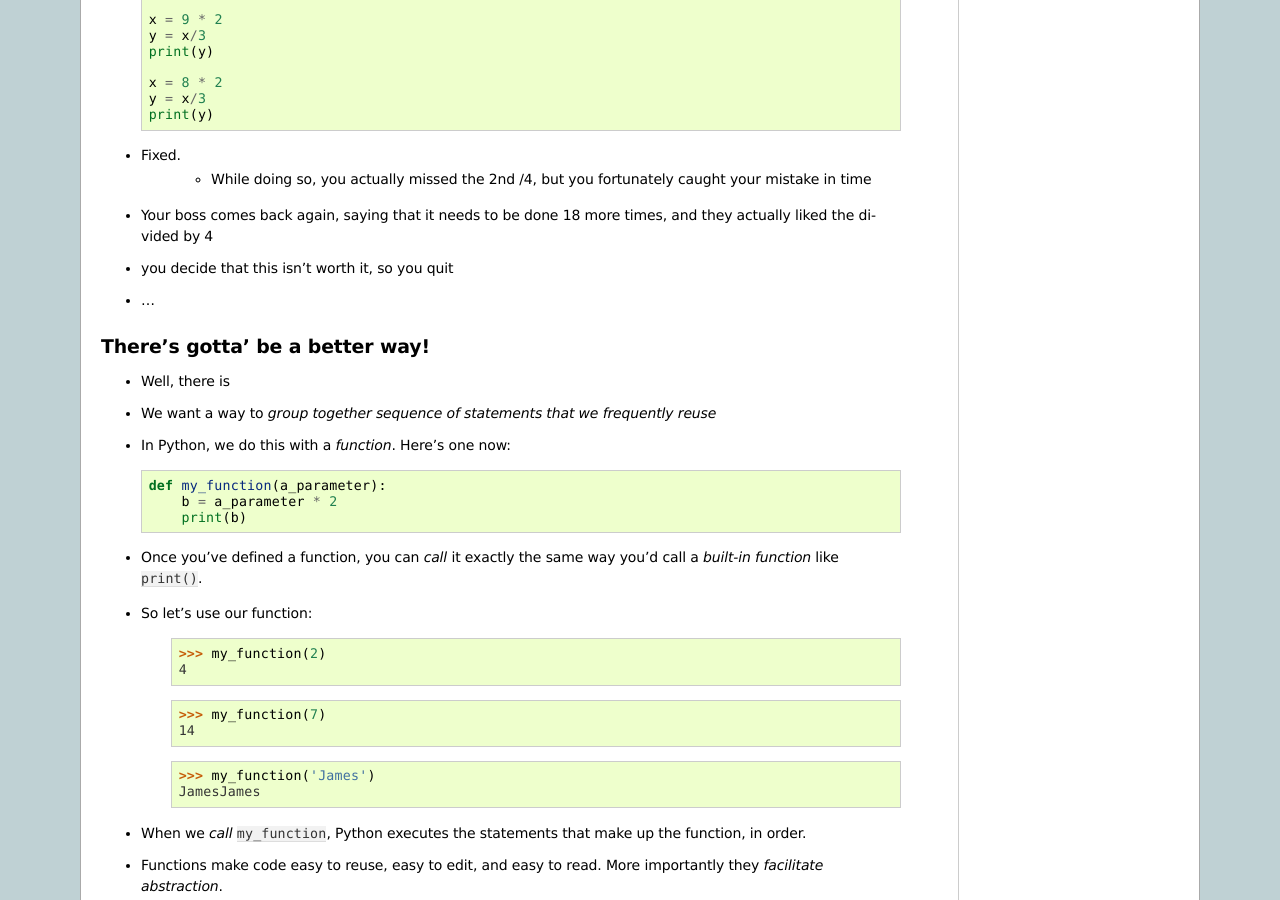
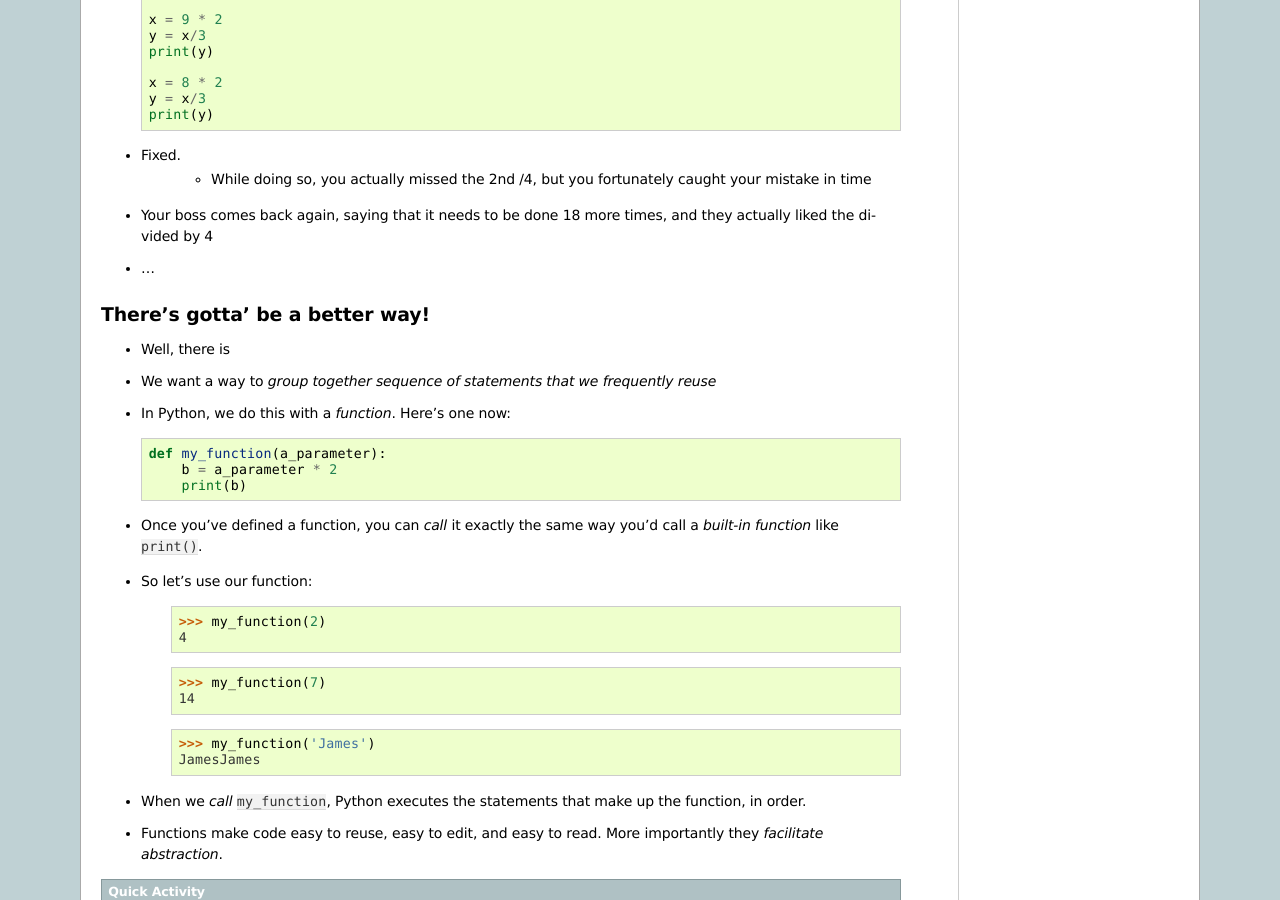
Before and after one commit to jameshughes89/cs101, a Sphinx documentation site: the page built from source/topic3.rst, in a window 1280 px wide and 900 px high, scrolled down 1448 px. Built offline with Sphinx 7.4.7, drawn with Linux system fonts in a browser that asks for light colours; formulas are drawn with MathJax 3.

Commit message:
:bomb:Eliminate quitting joke

```diff
--- a/source/topic3.rst
+++ b/source/topic3.rst
@@ -54,7 +54,6 @@ Functions
 * Fixed.
     * While doing so, you actually missed the 2nd /4, but you fortunately caught your mistake in time
 * Your boss comes back again, saying that it needs to be done 18 more times, and they actually liked the divided by 4
-* you decide that this isn't worth it, so you quit
 * ...
 
 There's gotta' be a better way!
```
